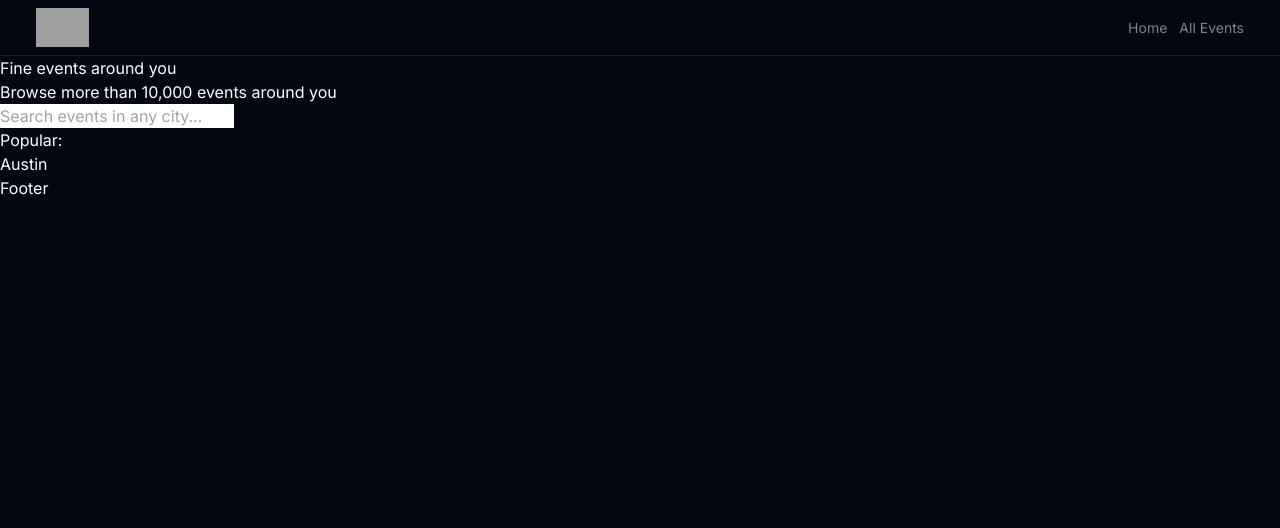
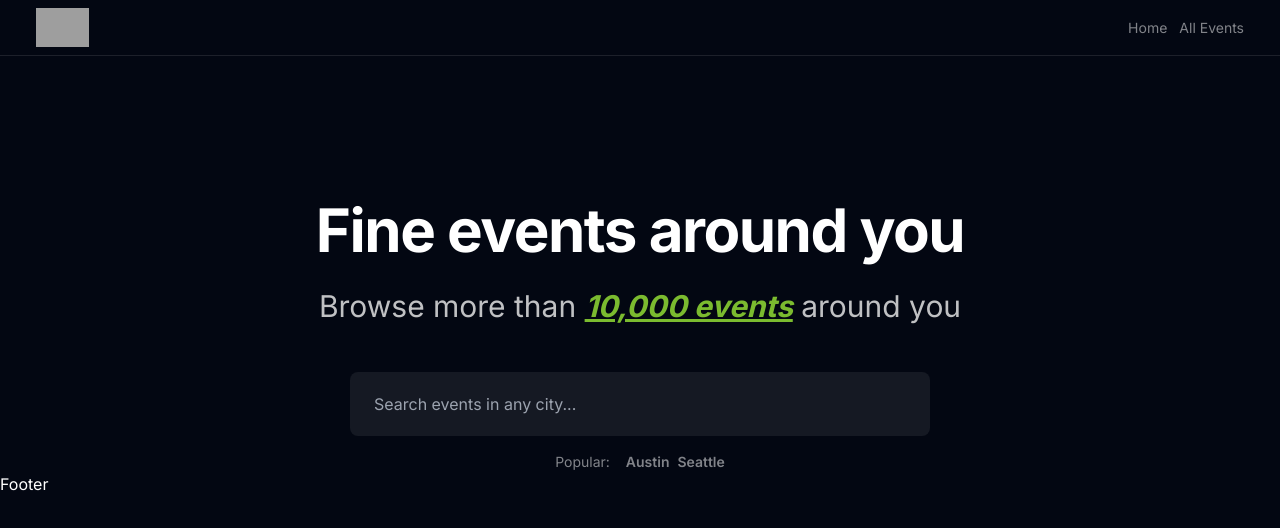
Before and after one commit to mlguels/evento, a Next.js app: page / in a window 1280 px wide. Shown: the top 528 px of the page. Built offline with nearby package versions, Linux system fonts and the light colour scheme; grey boxes are pictures that could not be loaded.

Commit message:
Styled main page

```diff
--- a/app/page.tsx
+++ b/app/page.tsx
@@ -2,18 +2,31 @@
 
 export default function Home() {
   return (
-    <main>
-      <h1>Fine events around you</h1>
-      <p>Browse more than 10,000 events around you</p>
+    <main className="flex flex-col items-center px-3 pt-36">
+      <h1 className="text-3xl lg:text-6xl tracking-tight font-bold">
+        Fine events around you
+      </h1>
+      <p className="mb-12 mt-7 text-2xl lg:text-3xl opacity-75">
+        Browse more than{" "}
+        <span className="font-bold italic underline text-[#a4f839]">
+          10,000 events
+        </span>{" "}
+        around you
+      </p>
 
-      <form>
-        <input placeholder="Search events in any city..." spellCheck={false} />
+      <form className="w-full sm:w-[580px]">
+        <input
+          className="w-full h-16 rounded-lg bg-white/[7%] px-6 outline-none ring-[#a4f839]/50 transition focus:ring-2 focus:bg-white/10"
+          placeholder="Search events in any city..."
+          spellCheck={false}
+        />
       </form>
 
-      <section>
+      <section className="mt-4 flex gap-4 text-sm text-white/50 ">
         <p>Popular:</p>
-        <div>
+        <div className="space-x-2 font-semibold">
           <Link href="/events/austin">Austin</Link>
+          <Link href="/events/seattle">Seattle</Link>
         </div>
       </section>
     </main>
```
